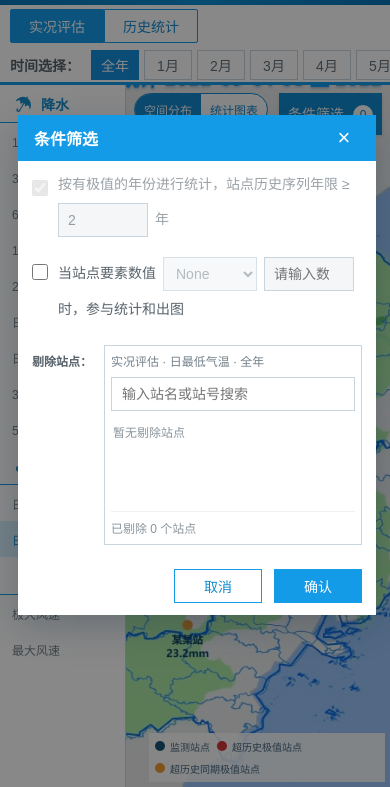
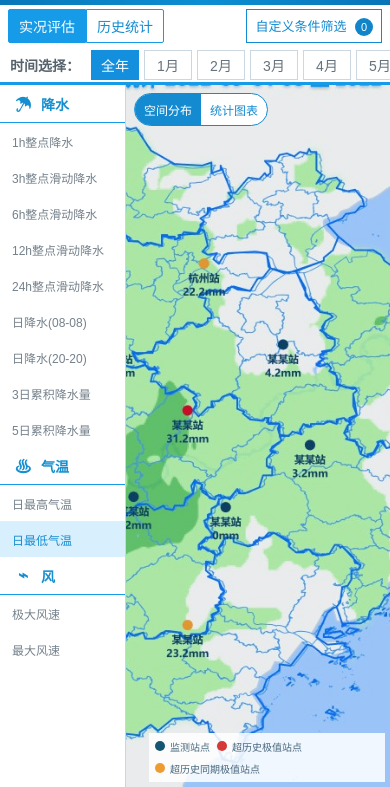
Before and after one commit to Lfei24/zhejiang-extreme-filter-20261110, a plain HTML site: page index.html in a window 390 px wide. Shown: the part 57-844 px from the top of the page. Drawn offline with Linux system fonts and the light colour scheme.

Commit message:
Move condition filter to shared query bar

```diff
--- a/index.html
+++ b/index.html
@@ -18,11 +18,13 @@
     .main-nav .selected { border-color: #fff; font-weight: 700; }
     .user-area { white-space: nowrap; color: #eaf7ff; }
     .controlbar { height: 90px; background: #fff; border-bottom: 3px solid #159be8; }
-    .tabs { height: 48px; display: flex; align-items: center; padding: 0 10px; }
-    .tabs button { height: 34px; padding: 0 18px; border: 1px solid #159be8; color: #148bd0; background: #fff; }
-    .tabs button:first-child { border-radius: 2px 0 0 2px; }
-    .tabs button:last-child { border-radius: 0 2px 2px 0; }
-    .tabs .selected { color: #fff; background: #159be8; }
+    .tabs { height: 48px; display: flex; align-items: center; justify-content: space-between; gap: 8px; padding: 0 10px; }
+    .mode-tabs { display: flex; }
+    .mode-tabs button { height: 34px; padding: 0 18px; border: 1px solid #159be8; color: #148bd0; background: #fff; }
+    .mode-tabs button:first-child { border-radius: 2px 0 0 2px; }
+    .mode-tabs button:last-child { border-radius: 0 2px 2px 0; }
+    .mode-tabs .selected { color: #fff; background: #159be8; }
+    .filter-trigger { min-height: 34px; padding: 0 10px; border: 1px solid #118bd1; color: #118bd1; background: #fff; white-space: nowrap; }
     .timebar { height: 39px; display: flex; align-items: center; gap: 5px; padding: 0 10px; white-space: nowrap; overflow-x: auto; }
     .timebar strong { margin-right: 6px; color: #57636c; }
     .timebar button { min-width: 58px; height: 30px; border: 1px solid #cbd8e2; color: #65727d; background: #fff; }
@@ -40,8 +42,7 @@
     .map-views .selected { color: #fff; background: #148bd0; }
     .map-tools { position: absolute; top: 12px; right: 16px; display: flex; gap: 8px; }
     .map-tools button { min-height: 42px; padding: 0 12px; border: 1px solid #c6d6e2; color: #47677d; background: #fff; box-shadow: 0 1px 4px #31566b22; }
-    .map-tools .filter-trigger { border-color: #118bd1; color: #fff; background: #118bd1; }
-    .condition-count { display: inline-grid; width: 20px; height: 20px; margin-left: 5px; place-items: center; border-radius: 50%; color: #1185c9; background: #fff; font-size: 12px; }
+    .condition-count { display: inline-grid; width: 20px; height: 20px; margin-left: 5px; place-items: center; border-radius: 50%; color: #fff; background: #1185c9; font-size: 12px; }
     .legend { position: absolute; right: 14px; bottom: 14px; max-width: calc(100% - 28px); display: flex; flex-wrap: wrap; gap: 7px 15px; align-items: center; padding: 9px 12px; color: #47677d; background: #ffffffdc; }
     .legend i { width: 10px; height: 10px; margin-right: 5px; display: inline-block; border-radius: 50%; background: #155572; }
     .legend span:nth-child(2) i { background: #d63737; }
@@ -96,7 +97,7 @@
       .main-nav { justify-content: flex-start; overflow: hidden; gap: 14px; }
       .user-area { display: none; }
       .sidebar { width: 220px; flex-basis: 220px; }
-      .map-tools button:not(.filter-trigger) { display: none; }
+      .map-tools button { display: none; }
       .dialog-body { padding: 16px 18px 12px; }
     }
     @media (max-width: 600px) {
@@ -106,14 +107,16 @@
       .brand-mark { display: none; }
       .main-nav span:nth-child(n+3) { display: none; }
       .controlbar { height: 80px; }
-      .tabs { height: 42px; }
+      .tabs { height: 42px; padding: 0 8px; }
+      .mode-tabs button { padding: 0 10px; }
+      .filter-trigger { padding: 0 8px; font-size: 13px; }
+      .condition-count { width: 18px; height: 18px; font-size: 11px; }
       .timebar { height: 35px; }
       .timebar button { min-width: 48px; }
       .workspace { height: calc(100vh - 142px); min-height: 380px; }
       .sidebar { width: 126px; flex-basis: 126px; }
       .side-item { padding: 0 12px; font-size: 12px; }
       .map-tools { top: 8px; right: 8px; }
-      .map-tools .filter-trigger { padding: 0 8px; }
       .map-views { top: 8px; left: 8px; }
       .map-views span { padding: 7px 9px; font-size: 12px; }
       .dialog-header { height: 46px; flex-basis: 46px; }
@@ -135,7 +138,7 @@
     <div class="user-area">◉ 管理员</div>
   </header>
   <section class="controlbar" aria-label="统计条件">
-    <div class="tabs"><button class="selected" type="button" data-mode="live" aria-pressed="true">实况评估</button><button type="button" data-mode="history" aria-pressed="false">历史统计</button></div>
+    <div class="tabs"><div class="mode-tabs"><button class="selected" type="button" data-mode="live" aria-pressed="true">实况评估</button><button type="button" data-mode="history" aria-pressed="false">历史统计</button></div><button class="filter-trigger" id="open-filter" type="button" aria-haspopup="dialog" aria-controls="veil">自定义条件筛选 <span class="condition-count" id="condition-count">0</span></button></div>
     <div class="timebar"><strong>时间选择：</strong><button class="selected" type="button">全年</button><button type="button">1月</button><button type="button">2月</button><button type="button">3月</button><button type="button">4月</button><button type="button">5月</button><button type="button">6月</button><button type="button">7月</button><button type="button">8月</button><button type="button">9月</button><button type="button">10月</button><button type="button">11月</button><button type="button">12月</button></div>
   </section>
   <main class="workspace">
@@ -147,11 +150,11 @@
     </aside>
     <section class="map-panel" aria-label="统计地图">
       <div class="map-views"><span class="selected">空间分布</span><span>统计图表</span></div>
-      <div class="map-tools"><button class="filter-trigger" id="open-filter" type="button">条件筛选 <span class="condition-count" id="condition-count">0</span></button><button type="button" aria-label="下载图片">⇩ 下载图片</button><button type="button" aria-label="地图复位">⟳ 地图复位</button></div>
+      <div class="map-tools"><button type="button" aria-label="下载图片">⇩ 下载图片</button><button type="button" aria-label="地图复位">⟳ 地图复位</button></div>
       <div class="legend"><span><i></i>监测站点</span><span><i></i>超历史极值站点</span><span><i></i>超历史同期极值站点</span></div>
     </section>
   </main>
-  <div class="veil" id="veil">
+  <div class="veil" id="veil" hidden>
     <section class="dialog" role="dialog" aria-modal="true" aria-labelledby="dialog-title">
       <header class="dialog-header"><h1 id="dialog-title">条件筛选</h1><button class="icon-button" id="close-filter" type="button" aria-label="关闭">×</button></header>
       <form id="filter-form" class="dialog-body" novalidate>
```
